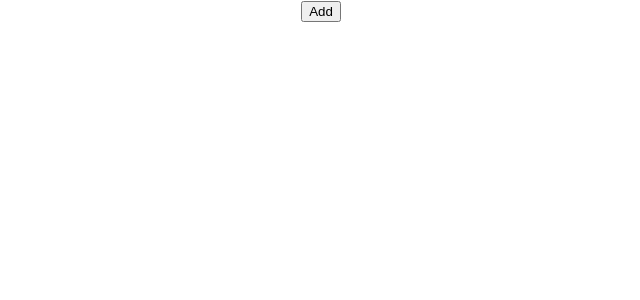
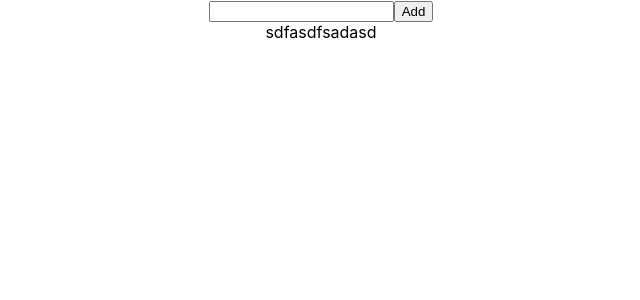
Before and after one commit to Anant147r/Calculator, a React (Create React App) app: page / in a window 1280 px wide. Shown: the top 300 px of the page, without its empty margins (319-959 px from the left). Built offline with nearby package versions, Linux system fonts and the light colour scheme.

Commit message:
Adding task funtionality

```diff
--- a/src/Components/Main.js
+++ b/src/Components/Main.js
@@ -2,21 +2,31 @@ import React, { useState } from "react";
 // import Calculator from "./Calculator";
 import "./Main.css";
 const Main = () => {
-  const [items, setItems] = useState([]);
+  const [items, setItems] = useState([{ id: "3", content: "sdfasdfsadasd" }]);
   const [id, setId] = useState(0);
+  const [textContent, setTextContent] = useState("");
+  const submitHandler = (event) => {
+    event.preventDefault();
+    var obj = { id: id, content: textContent };
+    setItems([...items, obj]);
+    setId(id + 1);
+    setTextContent("");
+  };
+  const changeHandler = (event) => {
+    setTextContent(event.target.value);
+  };
   return (
     <div className="boundary" id="boundary">
+      <form onSubmit={submitHandler}>
+        <input
+          type="text"
+          onChange={(event) => changeHandler(event)}
+          value={textContent}
+        />
+        <button type="submit">Add</button>
+      </form>
+
       <div>
-        <button
-          onClick={(event) => {
-            var obj = { id: id, content: `I am ${id}` };
-            setItems([...items, obj]);
-            setId(id + 1);
-          }}
-        >
-          {" "}
-          Add
-        </button>
         {items.map((ele, index) => {
           return <div key={index}>{ele.content}</div>;
         })}
```
